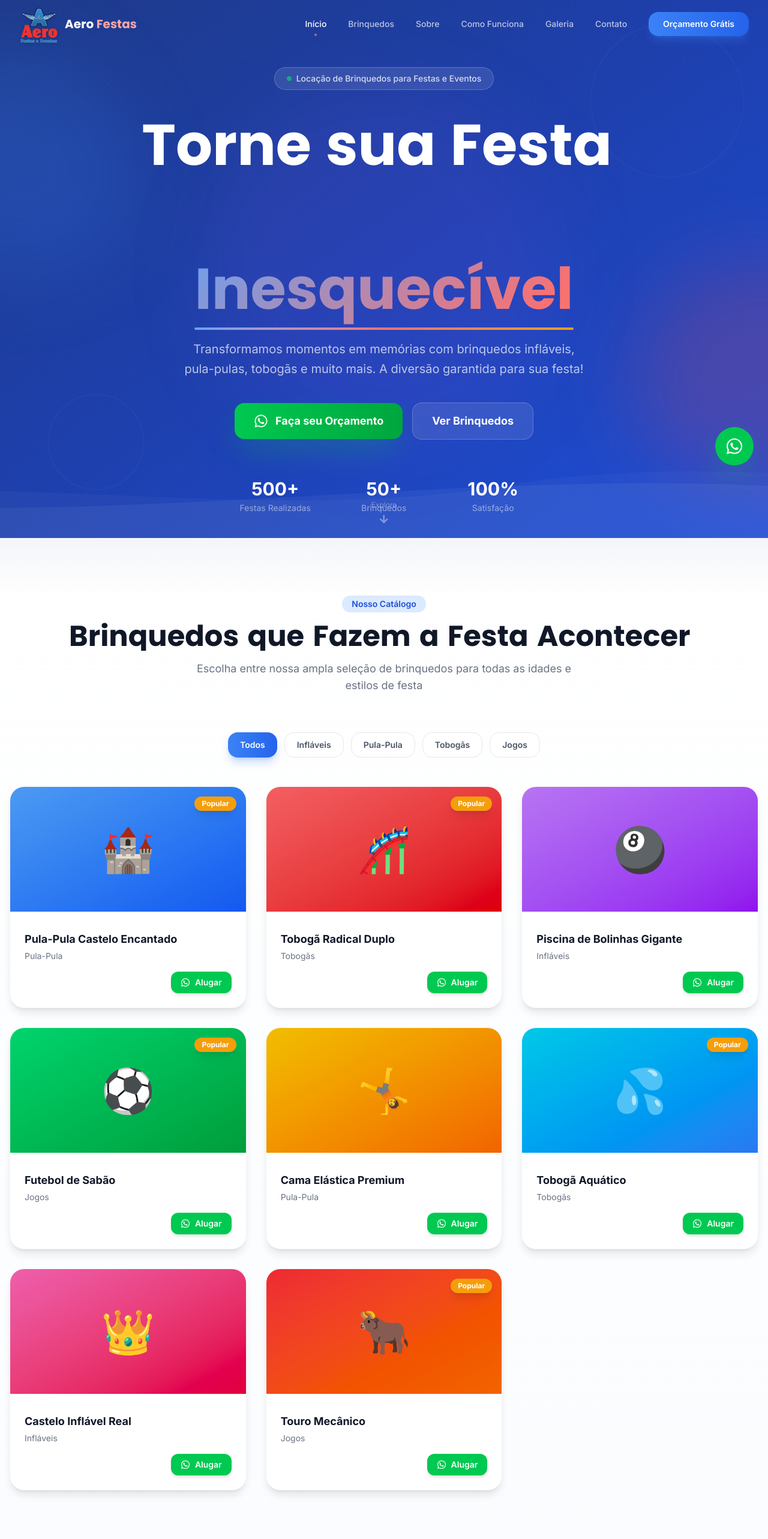
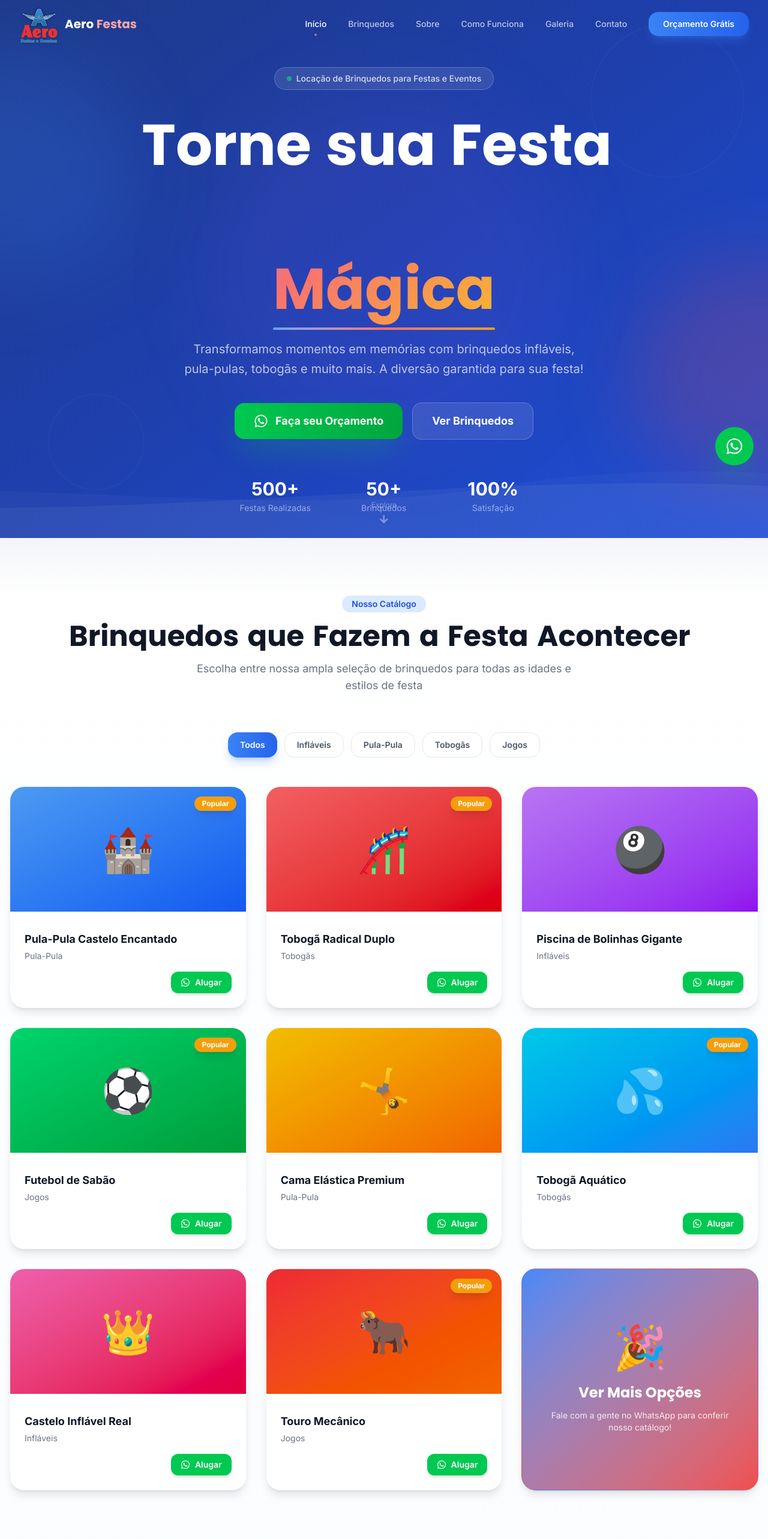
Before and after one commit to leandrokarlitos-collab/aero-festas, a Next.js app: page / in a window 1280 px wide. Shown: the top 2566 px of the page at 60% size. Built offline with nearby package versions, Linux system fonts and the light colour scheme.

Commit message:
feat(ui): add new see all options card to catalog, update loading logo and speed up hero text animation

```diff
--- a/src/app/page.tsx
+++ b/src/app/page.tsx
@@ -40,7 +40,7 @@ function LoadingScreen({ onComplete }: { onComplete: () => void }) {
           className="mb-8"
         >
           <div className="w-32 h-32 mx-auto flex items-center justify-center drop-shadow-2xl">
-            <img src="/images/logo.png" alt="Logo Aero Festas" className="w-full h-full object-contain" />
+            <img src="/images/logo-icon.png" alt="Logo Aero Festas" className="w-full h-full object-contain" />
           </div>
         </motion.div>
 
--- a/src/components/Catalog.tsx
+++ b/src/components/Catalog.tsx
@@ -158,6 +158,38 @@ export default function Catalog() {
                 </TiltCard>
               </motion.div>
             ))}
+
+            {/* "Ver todas as opções" Extra Card */}
+            <motion.div
+              layout
+              key="all-options-card"
+              initial={{ opacity: 0, scale: 0.8, y: 40 }}
+              animate={{ opacity: 1, scale: 1, y: 0 }}
+              exit={{ opacity: 0, scale: 0.8, y: 40 }}
+              transition={{ duration: 0.4, delay: filtered.length * 0.08 }}
+              className="group relative h-full min-h-[350px]"
+            >
+              <TiltCard className="h-full">
+                <a
+                  href="https://wa.me/5562985545046?text=Ol%C3%A1%21%20Vim%20pelo%20site.%20Gostaria%20de%20ver%20todas%20as%20op%C3%A7%C3%B5es%20de%20brinquedos%20para%20a%20minha%20festa%21%20%F0%9F%8E%89"
+                  target="_blank"
+                  className="relative flex flex-col items-center justify-center p-8 text-center bg-gradient-to-br from-primary-500 to-secondary-500 rounded-3xl overflow-hidden shadow-lg hover:shadow-2xl transition-all duration-500 border border-transparent hover:border-white/50 h-full cursor-pointer"
+                >
+                  <div className="absolute inset-0 bg-white/5 group-hover:bg-transparent transition-colors duration-500" />
+                  <span className="text-7xl mb-6 relative z-10 group-hover:scale-125 group-hover:rotate-12 transition-transform duration-500 ease-out">
+                    🎉
+                  </span>
+                  <h3 className="text-2xl font-bold font-heading text-white mb-3 relative z-10">
+                    Ver Mais Opções
+                  </h3>
+                  <p className="text-white/85 text-sm max-w-xs relative z-10">
+                    Fale com a gente no WhatsApp para conferir nosso catálogo!
+                  </p>
+                  {/* Decorative glow */}
+                  <div className="absolute top-1/2 left-1/2 -translate-x-1/2 -translate-y-1/2 w-48 h-48 bg-white/20 blur-3xl rounded-full opacity-0 group-hover:opacity-100 transition-opacity duration-500" />
+                </a>
+              </TiltCard>
+            </motion.div>
           </AnimatePresence>
         </motion.div>
       </div>
--- a/src/components/Hero.tsx
+++ b/src/components/Hero.tsx
@@ -30,7 +30,7 @@ export default function Hero() {
   useEffect(() => {
     const interval = setInterval(() => {
       setWordIndex((prev) => (prev + 1) % words.length);
-    }, 3000);
+    }, 1500);
     return () => clearInterval(interval);
   }, []);
 
@@ -139,10 +139,10 @@ export default function Hero() {
           <span className="relative inline-block">
             <motion.span
               key={wordIndex}
-              initial={{ opacity: 0, y: 40, rotateX: -90, filter: 'blur(10px)' }}
-              animate={{ opacity: 1, y: 0, rotateX: 0, filter: 'blur(0px)' }}
-              exit={{ opacity: 0, y: -40, rotateX: 90, filter: 'blur(10px)' }}
-              transition={{ duration: 0.7, ease: [0.25, 0.46, 0.45, 0.94] }}
+              initial={{ opacity: 0, y: 20 }}
+              animate={{ opacity: 1, y: 0 }}
+              exit={{ opacity: 0, y: -20 }}
+              transition={{ duration: 0.3, ease: 'easeOut' }}
               className="text-gradient inline-block"
               style={{
                 background: 'linear-gradient(135deg, #60a5fa, #f87171, #fbbf24)',
```
Also changed, not shown: public/images/logo-icon.png (added).
